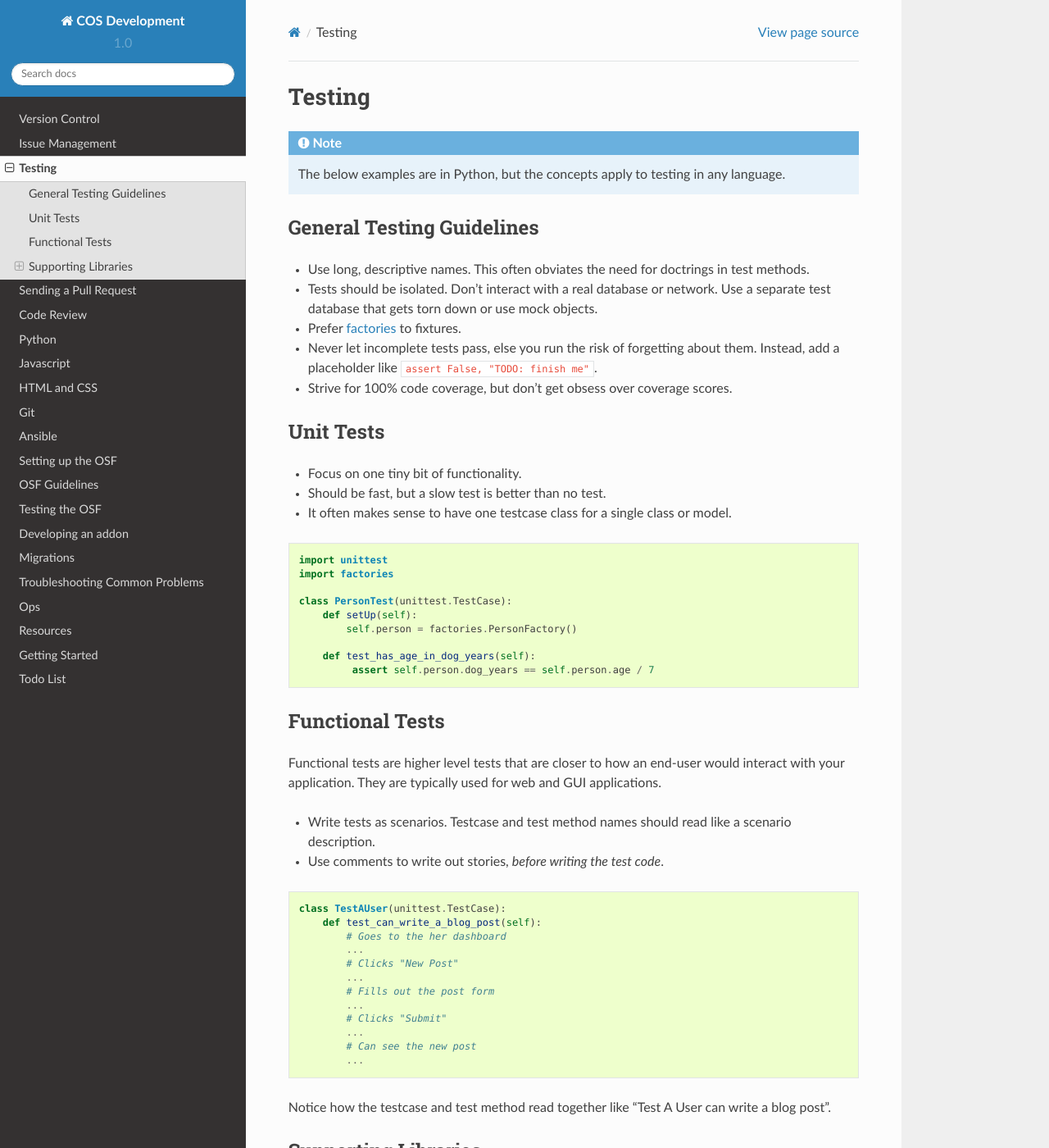
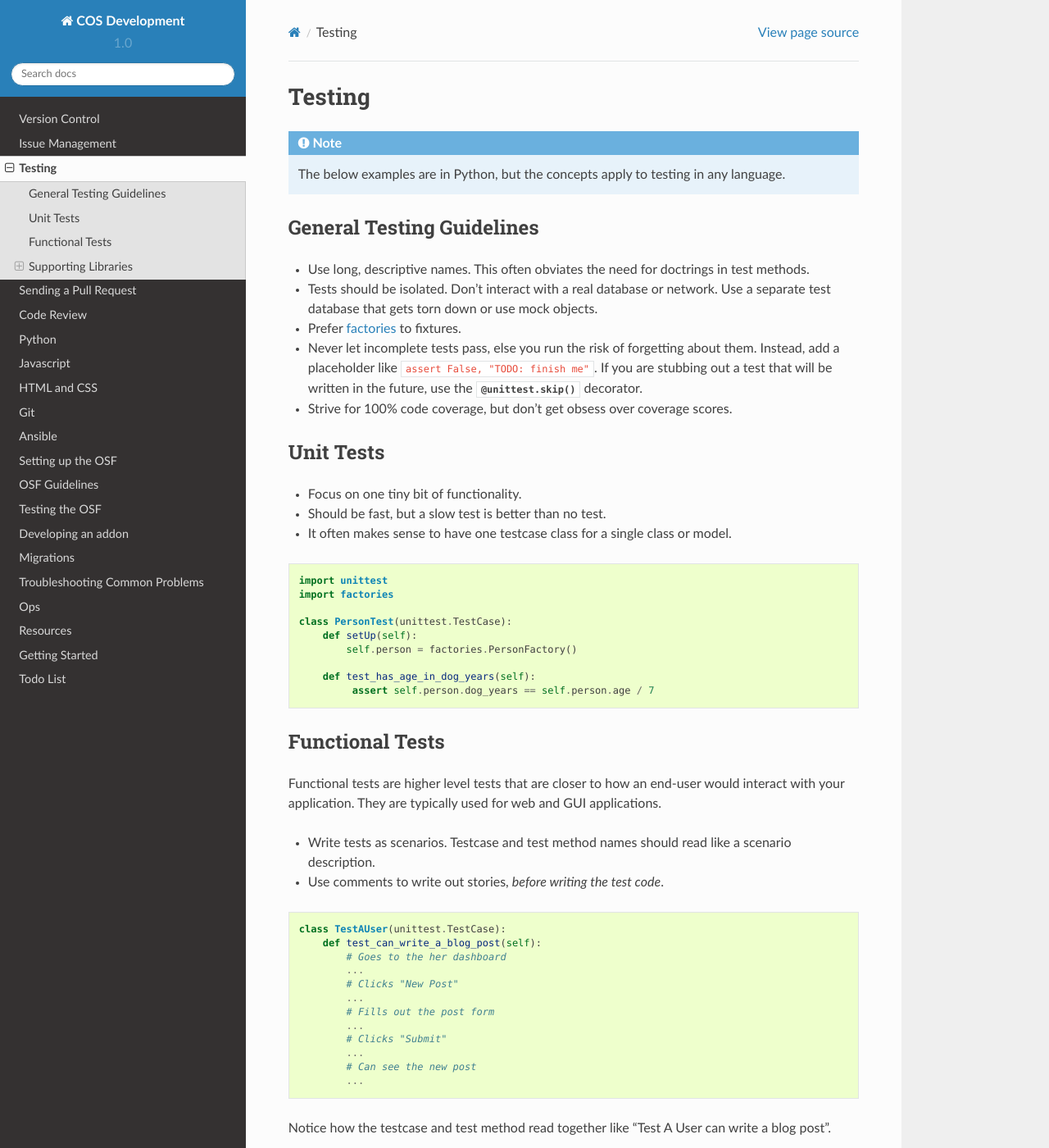
Before and after one commit to CenterForOpenScience/COSDev, a Sphinx documentation site: the page built from docs/process/testing.rst, in a window 1280 px wide and 1400 px high. Shown: the whole window at 82% size. Built offline with Sphinx 7.4.7 and the Read the Docs theme 2.0.0, drawn with Linux system fonts in a browser that asks for light colours; some of the changed text lies outside the part shown.

Commit message:
Add note about using unittest.skip when stubbing tests
Also add links to webtest/webtest+

```diff
--- a/docs/process/testing.rst
+++ b/docs/process/testing.rst
@@ -13,7 +13,7 @@ General Testing Guidelines
 - Use long, descriptive names. This often obviates the need for doctrings in test methods.
 - Tests should be isolated. Don't interact with a real database or network. Use a separate test database that gets torn down or use mock objects.
 - Prefer `factories <https://github.com/rbarrois/factory_boy>`_ to fixtures.
-- Never let incomplete tests pass, else you run the risk of forgetting about them. Instead, add a placeholder like ``assert False, "TODO: finish me"``.
+- Never let incomplete tests pass, else you run the risk of forgetting about them. Instead, add a placeholder like ``assert False, "TODO: finish me"``. If you are stubbing out a test that will be written in the future, use the :meth:`@unittest.skip` decorator.
 - Strive for 100% code coverage, but don't get obsess over coverage scores.
 
 Unit Tests
@@ -71,6 +71,7 @@ Python
 - `pytest <http://pytest.org/latest/contents.html>`_: A powerful test runner and library for writing automated tests.
 - `factory-boy <https://github.com/rbarrois/factory_boy>`_: Utility library for creating test objects. Replaces fixtures with "factories".
 - `mock <http://www.voidspace.org.uk/python/mock/>`_: Allows you to mock and patch objects for testing purposes.
+- `webtest <http://webtest.readthedocs.org/en/latest/>`_ / `webtest-plus <https://github.com/sloria/webtest-plus>`_ : Provides a :class:`TestApp` with which to send test requests and make assertions about the responses.
 
 
 Javascript
```
